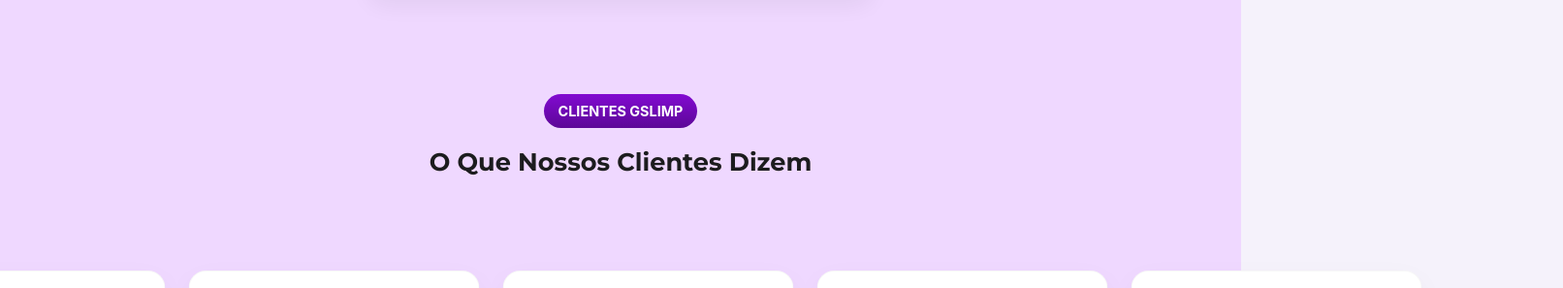
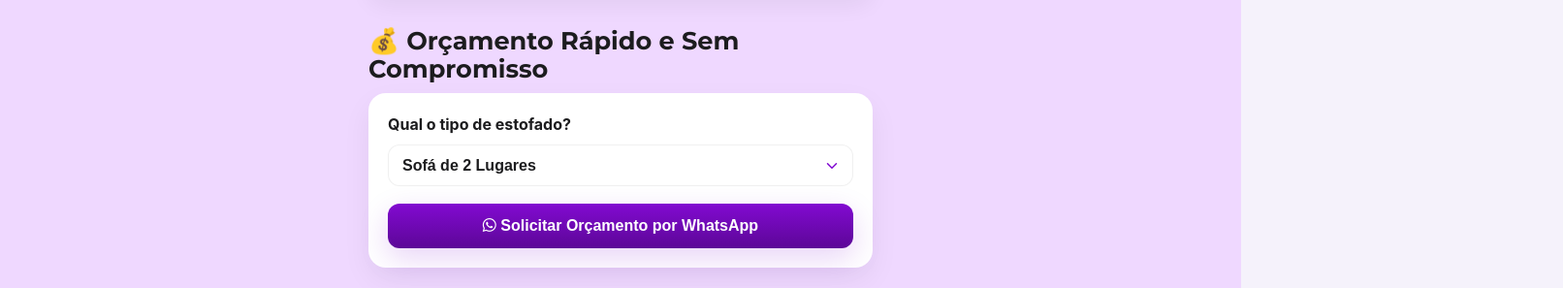
Before and after one commit to Eduardo09e32y4rhf/portifolio, a website: page index.html in a window 1280 px wide. Shown: the part 3078-3375 px from the top of the page at 97% size, 1612 px wide, since content can reach past the window. Drawn offline with Linux system fonts and the light colour scheme; grey boxes are pictures that could not be loaded.

Commit message:
Atualizar o index.html

```diff
--- a/index.html
+++ b/index.html
@@ -185,6 +185,28 @@
                     </div>
             </div>
 
+            <div class="secao-calculadora-wrapper">
+                <h2 class="titulo-orcamento">💰 Orçamento Rápido e Sem Compromisso</h2>
+                <div class="calculadora-form">
+
+                    <label for="tipoEstofado">Qual o tipo de estofado?</label>
+                    <select id="tipoEstofado">
+                        <option value="Sofá de 2 Lugares">Sofá de 2 Lugares</option>
+                        <option value="Sofá de 3 Lugares">Sofá de 3 Lugares</option>
+                        <option value="Poltrona / Cadeira">Poltrona / Cadeira</option>
+                        <option value="Colchão Queen/King">Colchão Queen/King</option>
+                        <option value="Outro (Descrever no WhatsApp)">Outro (Descrever no WhatsApp)</option>
+                    </select>
+
+                    <button class="btn-cta-zap btn-cta-azul" onclick="gerarLinkZap()">
+                        <i class="fab fa-whatsapp"></i> Solicitar Orçamento por WhatsApp
+                    </button>
+                </div>
+            </div>
+
+        </div>
+    </section>
+
     <section id="depoimentos">
         <div class="container">
             <div class="header-section">
```
